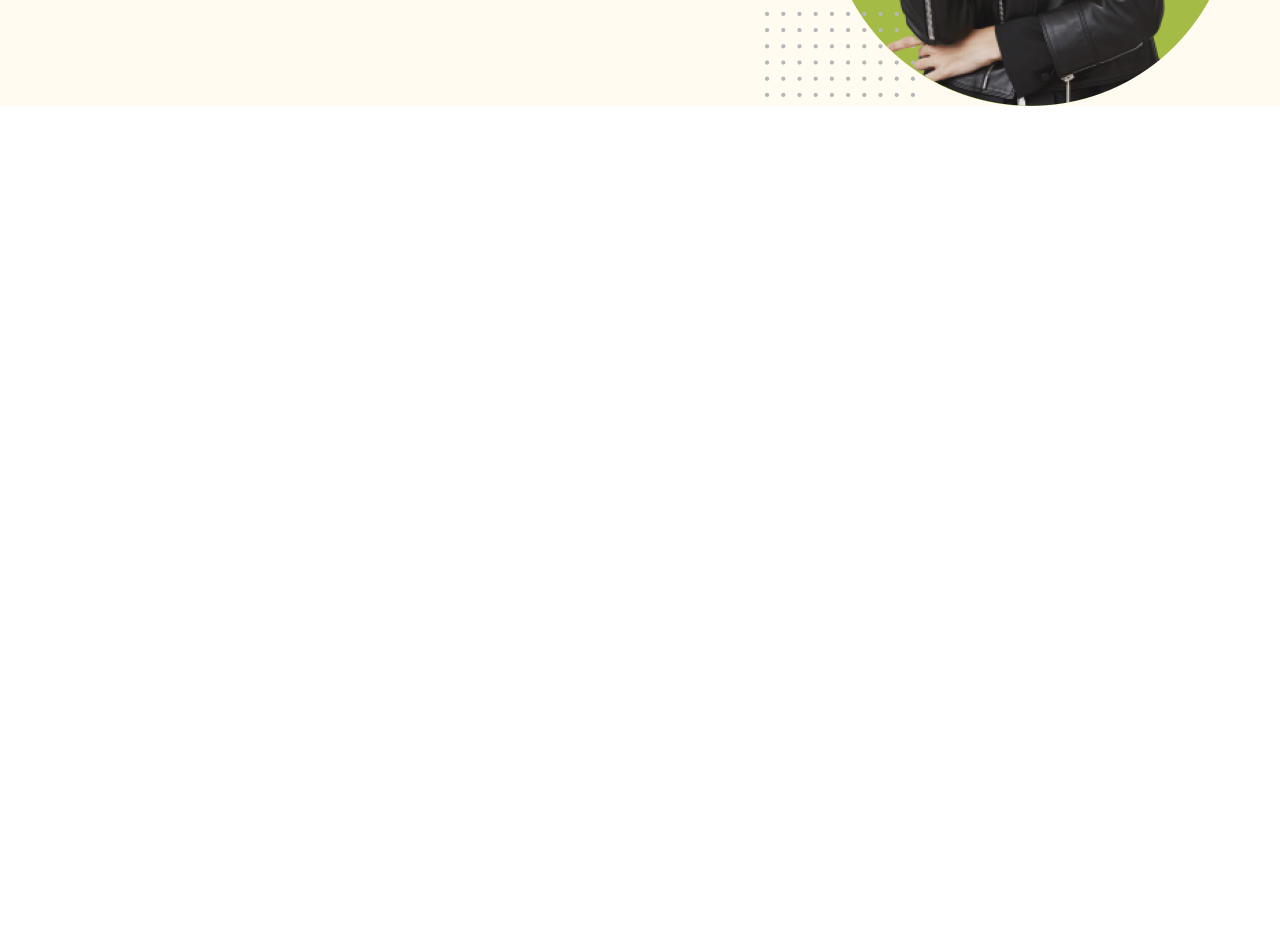
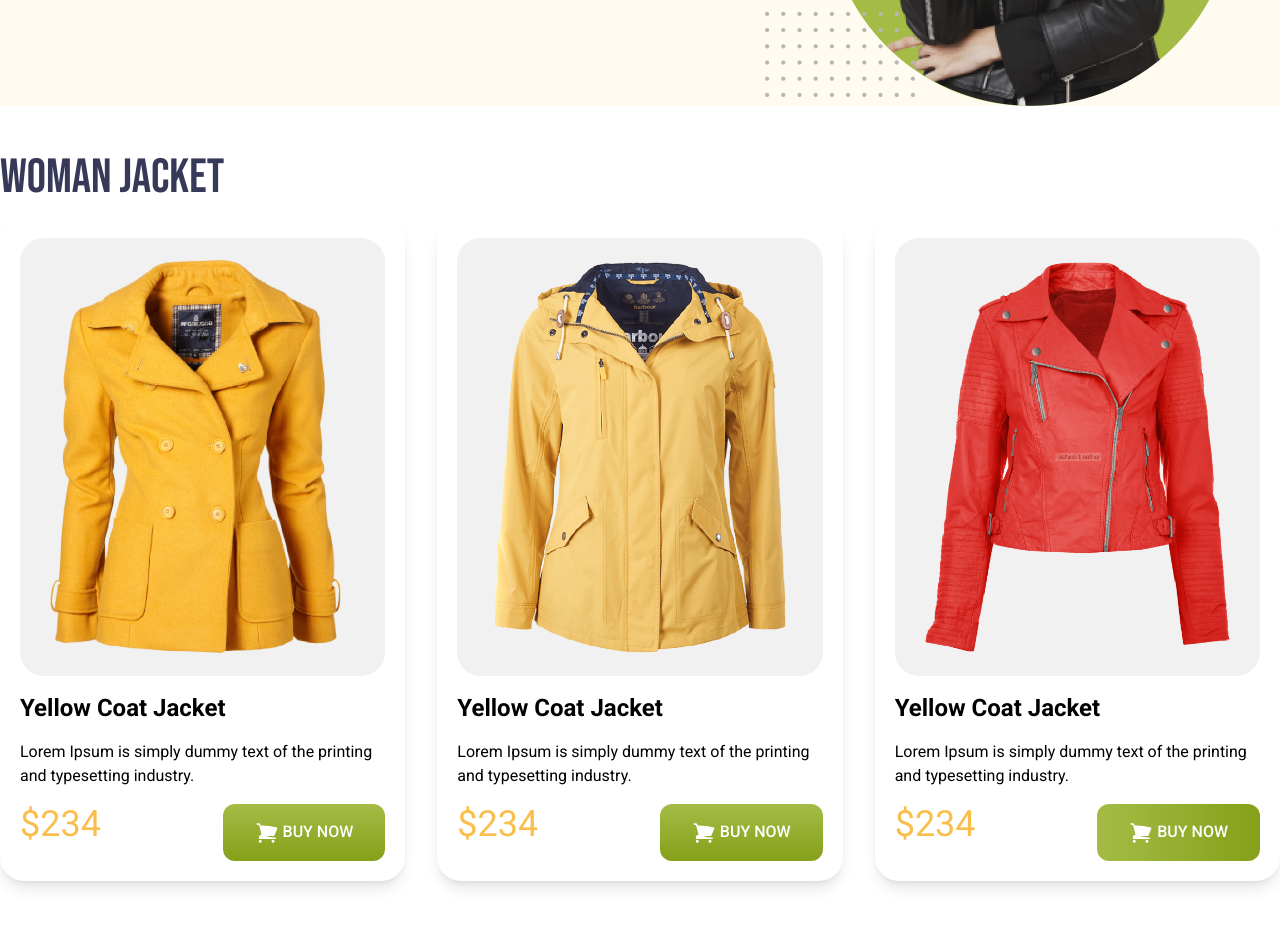
Before and after one commit to Tamiim-Iqbal/Penguin-Fashion, a plain HTML site: page index.html in a window 1280 px wide. Shown: the part 421-1348 px from the top of the page. Before the commit the page ends 800 px from the top, so only its background shows below. Drawn offline with nearby package versions, Linux system fonts and the light colour scheme.

Commit message:
Woman Jacket Part

```diff
--- a/index.html
+++ b/index.html
@@ -41,6 +41,68 @@
             </div>
         </div>
     </header>
-    <main></main>
+    <main class="max-w-7xl mx-auto">
+        <!-- woman Jacket Section -->
+        <section class="my-12">
+            <h3 class="text-5xl uppercase text-[#363958] font-bebas-neue sm:ml-6 md:ml-0 mb-4">Woman Jacket</h3>
+            <!-- jacket card container -->
+            <div class="grid grid-cols-1 md:grid-cols-2 lg:grid-cols-3 gap-8">
+                <!-- jacket card 1-->
+                <div class="p-5 space-y-4 shadow-lg rounded-3xl">
+                    <img class="p-5 rounded-3xl bg-[#F1F1F1]" src="resources/images/jacket-1.png" alt="">
+                    <h4 class="text-2xl font-bold">Yellow Coat Jacket </h4>
+                    <p>Lorem Ipsum is simply dummy text of the
+                        printing and typesetting industry.</p>
+                    <div class="flex justify-between">
+                        <h2 class="text-[#FABE4C] text-4xl">$234</h2>
+                        <button
+                            class="px-8 py-4 rounded-xl font-medium text-white bg-gradient-to-b from-[#A4BC46] to-[#85A019]">
+                            <svg xmlns="http://www.w3.org/2000/svg" fill="white" viewBox="0 0 24 24" stroke-width="1.5"
+                                stroke="currentColor" class="size-6 text-white inline">
+                                <path stroke-linecap="round" stroke-linejoin="round"
+                                    d="M2.25 3h1.386c.51 0 .955.343 1.087.835l.383 1.437M7.5 14.25a3 3 0 0 0-3 3h15.75m-12.75-3h11.218c1.121-2.3 2.1-4.684 2.924-7.138a60.114 60.114 0 0 0-16.536-1.84M7.5 14.25 5.106 5.272M6 20.25a.75.75 0 1 1-1.5 0 .75.75 0 0 1 1.5 0Zm12.75 0a.75.75 0 1 1-1.5 0 .75.75 0 0 1 1.5 0Z" />
+                            </svg>
+                            BUY NOW</button>
+                    </div>
+                </div>
+                <!-- jacket card 2-->
+                <div class="p-5 space-y-4 shadow-lg rounded-3xl">
+                    <img class="p-5 rounded-3xl bg-[#F1F1F1]" src="resources/images/jacket-2.png" alt="">
+                    <h4 class="text-2xl font-bold">Yellow Coat Jacket </h4>
+                    <p>Lorem Ipsum is simply dummy text of the
+                        printing and typesetting industry.</p>
+                    <div class="flex justify-between">
+                        <h2 class="text-[#FABE4C] text-4xl">$234</h2>
+                        <button
+                            class="px-8 py-4 rounded-xl font-medium text-white bg-gradient-to-b from-[#A4BC46] to-[#85A019]">
+                            <svg xmlns="http://www.w3.org/2000/svg" fill="white" viewBox="0 0 24 24" stroke-width="1.5"
+                                stroke="currentColor" class="size-6 text-white inline">
+                                <path stroke-linecap="round" stroke-linejoin="round"
+                                    d="M2.25 3h1.386c.51 0 .955.343 1.087.835l.383 1.437M7.5 14.25a3 3 0 0 0-3 3h15.75m-12.75-3h11.218c1.121-2.3 2.1-4.684 2.924-7.138a60.114 60.114 0 0 0-16.536-1.84M7.5 14.25 5.106 5.272M6 20.25a.75.75 0 1 1-1.5 0 .75.75 0 0 1 1.5 0Zm12.75 0a.75.75 0 1 1-1.5 0 .75.75 0 0 1 1.5 0Z" />
+                            </svg>
+                            BUY NOW</button>
+                    </div>
+                </div>
+                <!-- jacket card 3-->
+                <div class="p-5 space-y-4 shadow-lg rounded-3xl">
+                    <img class="p-5 rounded-3xl bg-[#F1F1F1]" src="resources/images/jacket-3.png" alt="">
+                    <h4 class="text-2xl font-bold">Yellow Coat Jacket </h4>
+                    <p>Lorem Ipsum is simply dummy text of the
+                        printing and typesetting industry.</p>
+                    <div class="flex justify-between">
+                        <h2 class="text-[#FABE4C] text-4xl">$234</h2>
+                        <button
+                            class="px-8 py-4 rounded-xl font-medium text-white bg-gradient-to-r from-[#A4BC46] to-[#85A019]">
+                            <svg xmlns="http://www.w3.org/2000/svg" fill="white" viewBox="0 0 24 24" stroke-width="1.5"
+                                stroke="currentColor" class="size-6 text-white inline">
+                                <path stroke-linecap="round" stroke-linejoin="round"
+                                    d="M2.25 3h1.386c.51 0 .955.343 1.087.835l.383 1.437M7.5 14.25a3 3 0 0 0-3 3h15.75m-12.75-3h11.218c1.121-2.3 2.1-4.684 2.924-7.138a60.114 60.114 0 0 0-16.536-1.84M7.5 14.25 5.106 5.272M6 20.25a.75.75 0 1 1-1.5 0 .75.75 0 0 1 1.5 0Zm12.75 0a.75.75 0 1 1-1.5 0 .75.75 0 0 1 1.5 0Z" />
+                            </svg>
+                            BUY NOW</button>
+                    </div>
+                </div>
+            </div>
+        </section>
+    </main>
 </body>
 </html>
```
